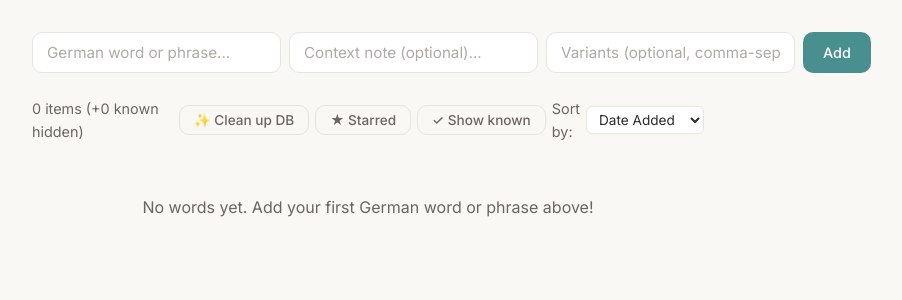
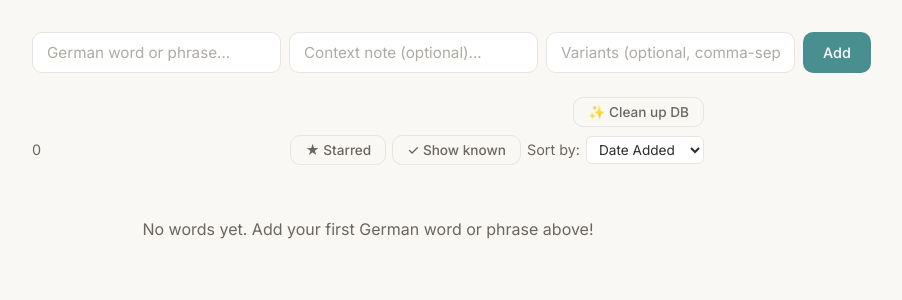
Before and after one commit to orenmatar/german-vocab-app, a Flask app: page / in a window 1280 px wide. Shown: the part 57-357 px from the top of the page, without its empty margins (272-1174 px from the left). Run offline with Flask 3, Linux system fonts and the light colour scheme; data that the repository does not hold is empty.

Commit message:
Words header layout: move "Clean up DB" to its own utility row
The Words list header was cramped: count + cleanup + 2 filter buttons
+ sort label + sort select on one line wrapped at typical widths.
Cleanup is an occasional power-action, not a per-view filter — move
it to a thin right-aligned utility row above the header. The header
itself can now flex-wrap if needed. Shortened count format too.

Co-Authored-By: Claude Opus 4.7 <noreply@anthropic.com>

```diff
--- a/static/app.js
+++ b/static/app.js
@@ -425,9 +425,10 @@
     if (filterStarred) displayed = displayed.filter((w) => w.starred);
 
     const visibleTotal = showKnown ? words.length : words.filter((w) => !w.known).length;
+    const knownHidden = words.length - visibleTotal;
     const countLabel = filterStarred
-      ? `${displayed.length} starred / ${visibleTotal} shown`
-      : `${displayed.length} item${displayed.length !== 1 ? "s" : ""}` + (showKnown ? "" : ` (+${words.length - visibleTotal} known hidden)`);
+      ? `${displayed.length} starred / ${visibleTotal}`
+      : `${displayed.length}` + (knownHidden > 0 && !showKnown ? ` (+${knownHidden} known)` : "");
     wordCountEl.textContent = countLabel;
 
     if (displayed.length === 0) {
--- a/static/style.css
+++ b/static/style.css
@@ -340,18 +340,31 @@ body {
 
 /* --- Word List --- */
 
+.word-list-utility {
+    display: flex;
+    justify-content: flex-end;
+    margin-bottom: 8px;
+}
+
 .word-list-header {
     display: flex;
     align-items: center;
     justify-content: space-between;
+    flex-wrap: wrap;
+    gap: 8px 12px;
     margin-bottom: 12px;
     font-size: 0.9rem;
     color: var(--text-light);
 }
 
+.word-count-text {
+    white-space: nowrap;
+}
+
 .sort-controls {
     display: flex;
     align-items: center;
+    flex-wrap: wrap;
     gap: 6px;
 }
 
--- a/templates/index.html
+++ b/templates/index.html
@@ -42,10 +42,13 @@
                     <!-- Rendered by JS -->
                 </div>
 
+                <div class="word-list-utility">
+                    <button id="cleanup-db-btn" class="btn btn-ghost btn-small" title="Run a smart-LLM cleanup pass over your whole word list — merges duplicates, refreshes weak definitions, moves phrases, with confirmation before writing">&#x2728; Clean up DB</button>
+                </div>
+
                 <div class="word-list-header">
-                    <span id="word-count">0 words</span>
+                    <span id="word-count" class="word-count-text">0 words</span>
                     <div class="sort-controls">
-                        <button id="cleanup-db-btn" class="btn btn-ghost btn-small" title="Run a smart-LLM cleanup pass over your whole word list — merges duplicates, refreshes weak definitions, moves phrases, with confirmation before writing">&#x2728; Clean up DB</button>
                         <button id="star-filter-btn" class="btn btn-ghost btn-small star-filter-btn" title="Show starred words only">&#9733; Starred</button>
                         <button id="show-known-btn" class="btn btn-ghost btn-small star-filter-btn" title="Include known words in the list">&#10003; Show known</button>
                         <label>Sort by:</label>
```
